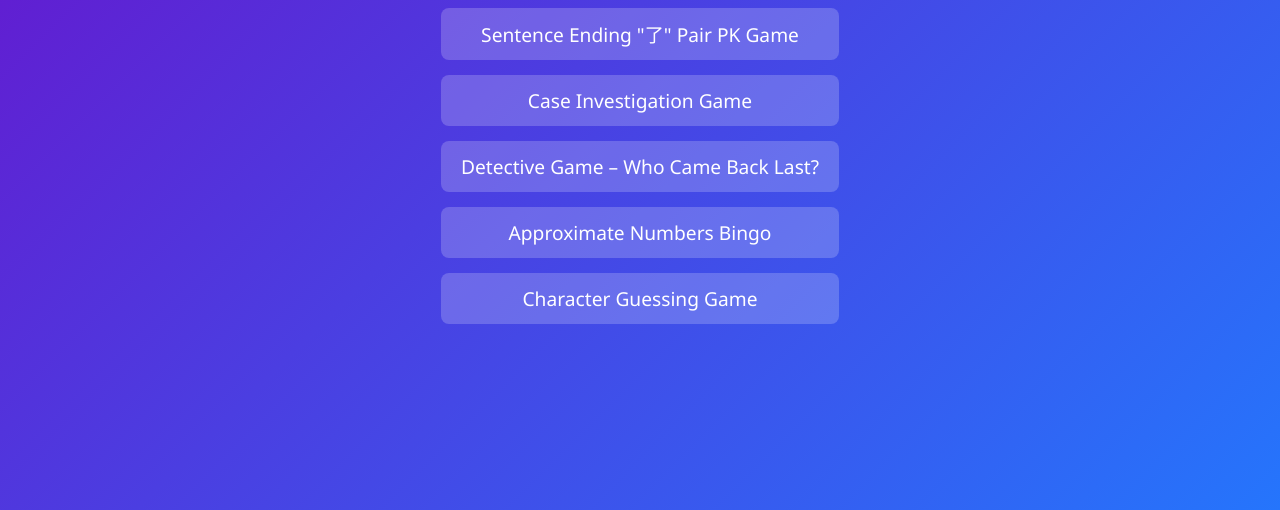
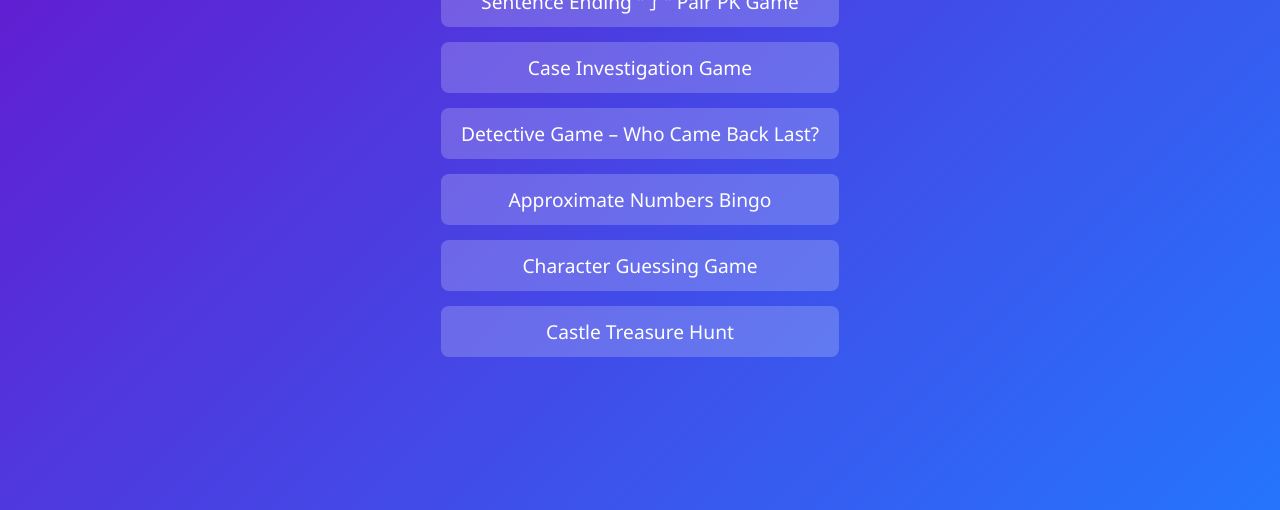
Before and after one commit to KKZ2025/kkzwebsite, a plain HTML site: page index.html in a window 1280 px wide. Shown: the part 290-800 px from the top of the page. Drawn offline with Linux system fonts and the light colour scheme.

Commit message:
Update index.html

```diff
--- a/index.html
+++ b/index.html
@@ -48,6 +48,7 @@
     <a href="Practice3.html">Detective Game – Who Came Back Last?</a>
     <a href="game4.html">Approximate Numbers Bingo</a>
     <a href="game6.html">Character Guessing Game</a>
+    <a href="Practice7.html">Castle Treasure Hunt</a>
   </div>
 </body>
 </html>
```
